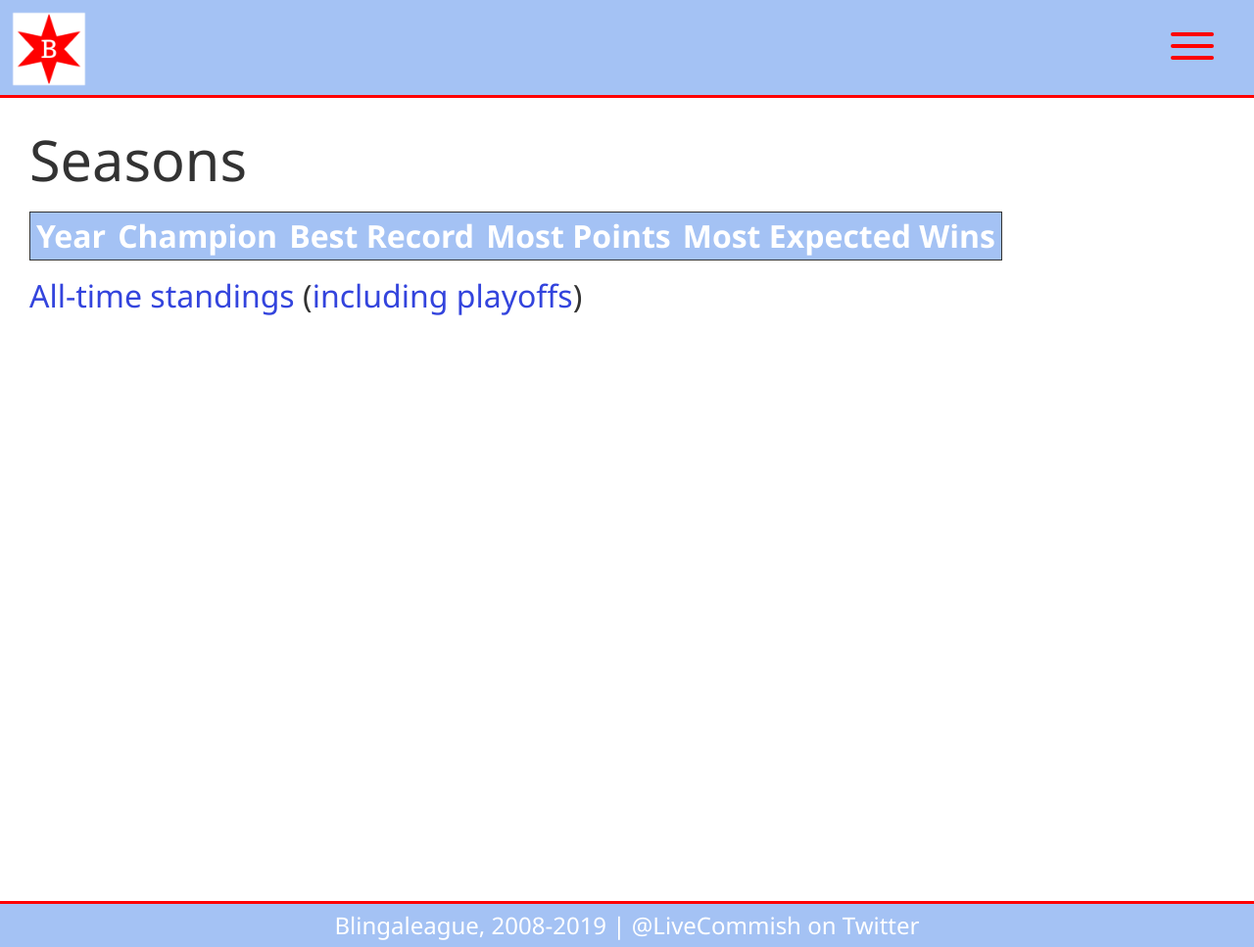
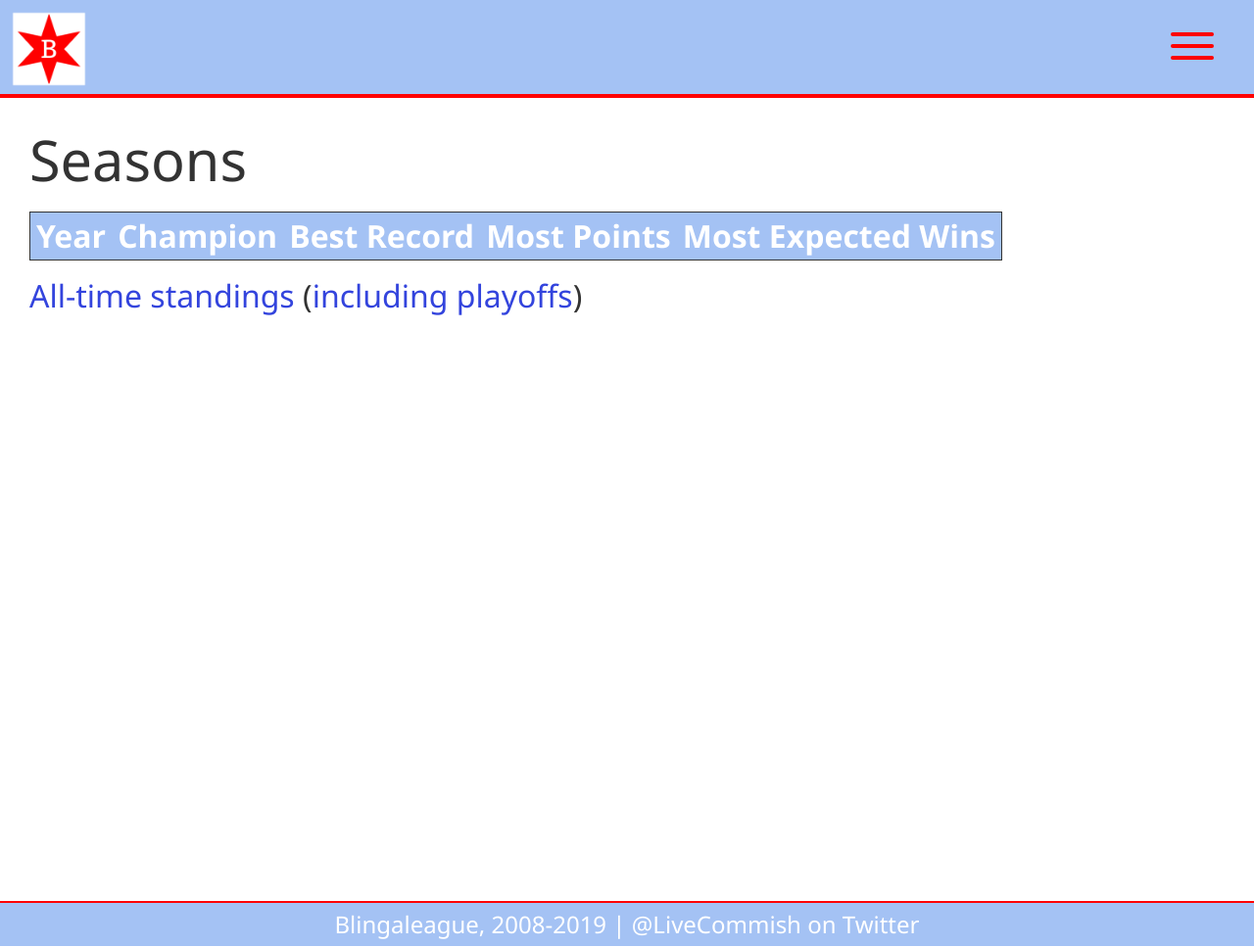
Before and after one commit to edwardwgross/blingaleague, a Django app: a page that uses blingaleague/templates/blingaleague/base.html in a window 1280 px wide. Shown: the whole page at 98% size. Run offline with Django 3.2, Linux system fonts and the light colour scheme; data that the repository does not hold is empty; parts of the project's set-up code (start-up, migrations or seed data) failed here and were passed over; some libraries are stand-ins or nearby versions.

Commit message:
Make navbar border wider to avoid weird offset issue

```diff
--- a/blingaleague/static/blingaleague/css/blingaleague.css
+++ b/blingaleague/static/blingaleague/css/blingaleague.css
@@ -120,11 +120,11 @@ nav, #footer {
 }
 
 nav {
-    border-bottom: 3px solid red !important;
+    border-bottom: 4px solid red !important;
 }
 
 footer {
-    border-top: 3px solid red !important;
+    border-top: 2px solid red !important;
     color: white;
     text-align: center;
     padding: 4px 8px;
```
